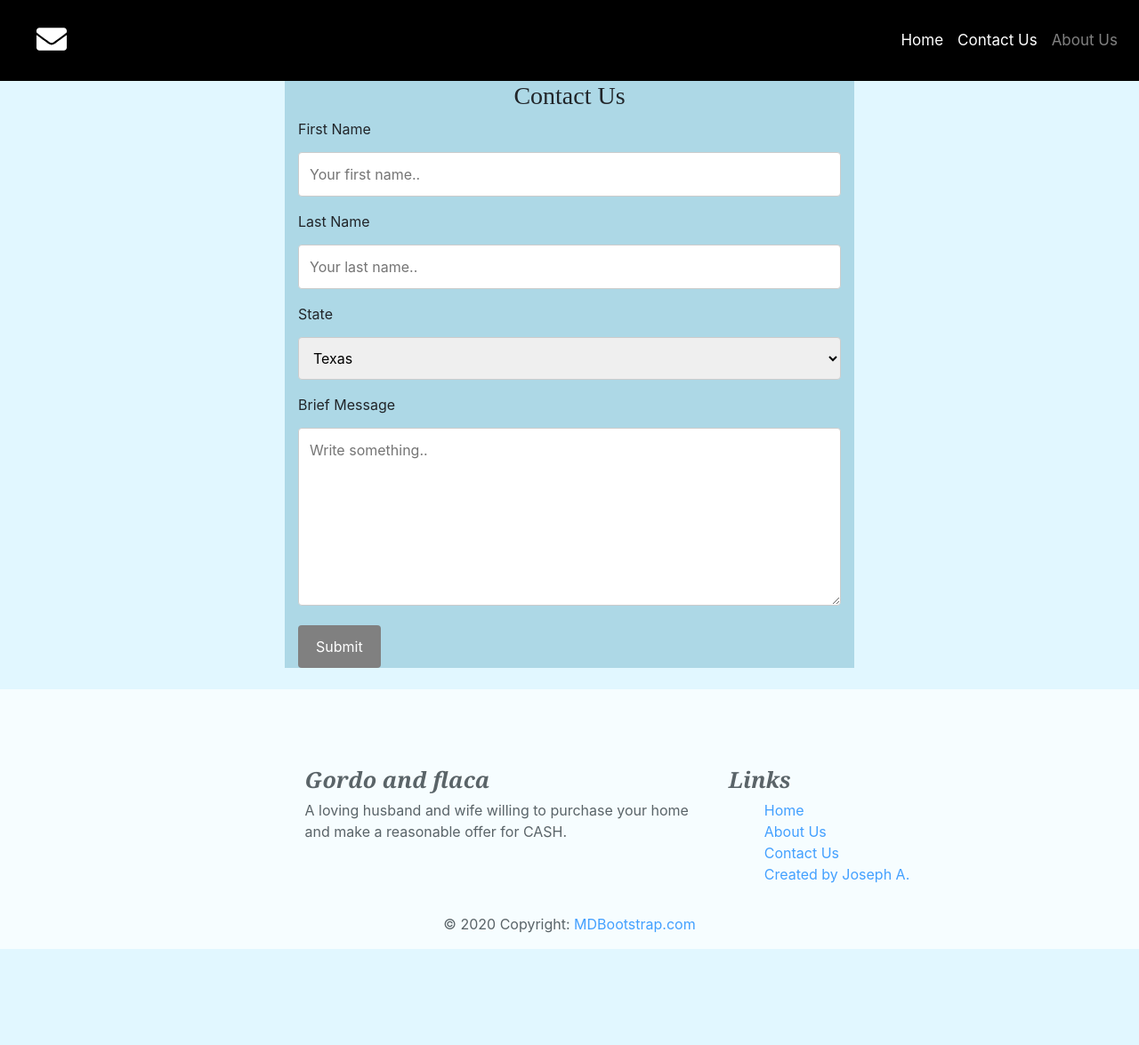
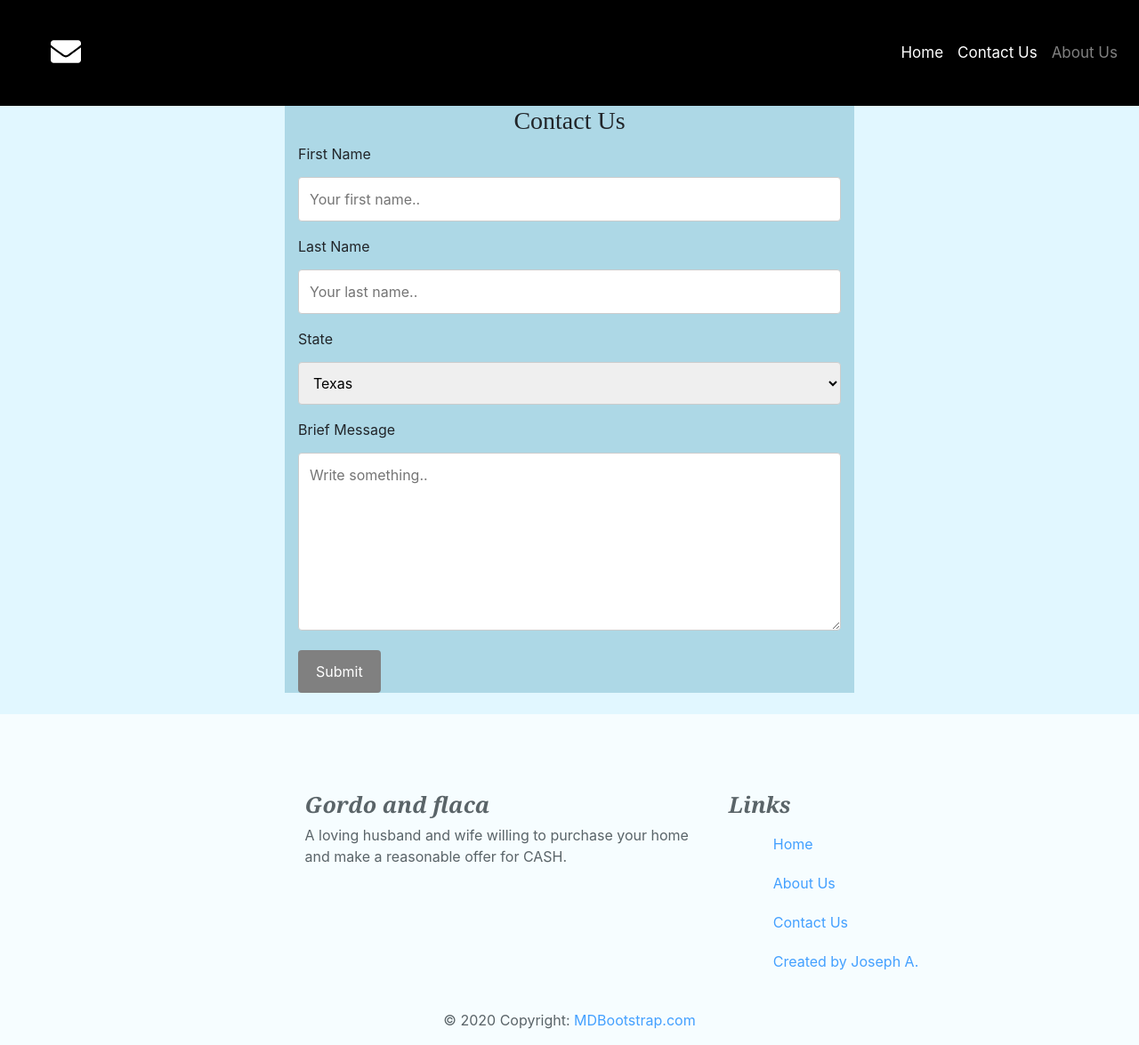
Before and after one commit to hozerpffp2009/gordo-flaca, a React (Create React App) app in the folder homebuy/: page /contactUs in a window 1280 px wide. Shown: the whole page at 89% size. Before the commit the page ends 1067 px from the top, so only its background shows below. Built offline with nearby package versions, Linux system fonts and the light colour scheme.

Commit message:
added mdbnavlink to files in components folder

```diff
--- a/homebuy/src/components/Footer.js
+++ b/homebuy/src/components/Footer.js
@@ -1,5 +1,5 @@
 import React, { Component } from "react";
-import { MDBCol, MDBContainer, MDBRow, MDBFooter } from "mdbreact";
+import { MDBCol, MDBContainer, MDBRow, MDBFooter, MDBNavLink } from "mdbreact";
 
 class Footer extends Component {
     render() {
@@ -17,16 +17,16 @@ class Footer extends Component {
                   <h5 className="title">Links</h5>
                   <ul>
                     <li className="list-unstyled">
-                      <a href="/gordo-flaca">Home</a>
+                    <MDBNavLink to="/gordo-flaca">Home</MDBNavLink>
                     </li>
                     <li className="list-unstyled">
-                      <a href="/aboutUs">About Us</a>
+                    <MDBNavLink to="/aboutUs">About Us</MDBNavLink>
                     </li>
                     <li className="list-unstyled">
-                      <a href="/contactUs">Contact Us</a>
+                    <MDBNavLink to="/contactUs">Contact Us</MDBNavLink>
                     </li>
                     <li className="list-unstyled">
-                      <a href="https://hozerpffp2009.github.io/reactPortfolio/">Created by Joseph A.</a>
+                      <MDBNavLink to="https://hozerpffp2009.github.io/reactPortfolio/">Created by Joseph A.</MDBNavLink>
                     </li>
                   </ul>
                 </MDBCol>
--- a/homebuy/src/components/Nav.js
+++ b/homebuy/src/components/Nav.js
@@ -17,7 +17,9 @@ class Nav extends Component {
     return (
       <MDBNavbar className="topnav" dark expand="md">
       <MDBNavbarBrand>
-      <a class="navbar-brand" href="/contactUs"><FontAwesomeIcon id="check" icon={faEnvelope} size="2x" /></a>
+      <MDBNavLink to="/contactUs">
+      <a class="navbar-brand"><FontAwesomeIcon id="check" icon={faEnvelope} size="2x" /></a>
+      </MDBNavLink>
       </MDBNavbarBrand>
       <MDBNavbarToggler onClick={this.toggleCollapse} />
       <MDBCollapse id="navbarCollapse3" isOpen={this.state.isOpen} navbar>
@@ -34,13 +36,6 @@ class Nav extends Component {
         </MDBNavbarNav>
       </MDBCollapse>
     </MDBNavbar>
-
-      // <div class="topnav">
-      //   <a class="navbar-brand" href="/contactUs"><FontAwesomeIcon id="check" icon={faEnvelope} size="2x" /></a>
-      //   <a href="/">Home</a>
-      //   <a href="/contactUs">Contact Us</a>
-      //   <a href="/aboutUs">About Us</a>
-      // </div>
     );
   }
 }
--- a/homebuy/src/pages/Home.js
+++ b/homebuy/src/pages/Home.js
@@ -13,6 +13,7 @@ import {
   faMoneyBillAlt,
   faWallet,
 } from "@fortawesome/free-solid-svg-icons";
+import {MDBNavLink} from "mdbreact";
 
 class Home extends Component {
   render() {
@@ -46,9 +47,7 @@ class Home extends Component {
                     </Card.Text>
                   </Card.Body>
                   <Card.Body>
-                    <Button variant="primary" href="/aboutUs">
-                      About Us
-                    </Button>
+                      <MDBNavLink to="/aboutUs">About Us</MDBNavLink>
                   </Card.Body>
                 </Card>
               </Fade>
```
